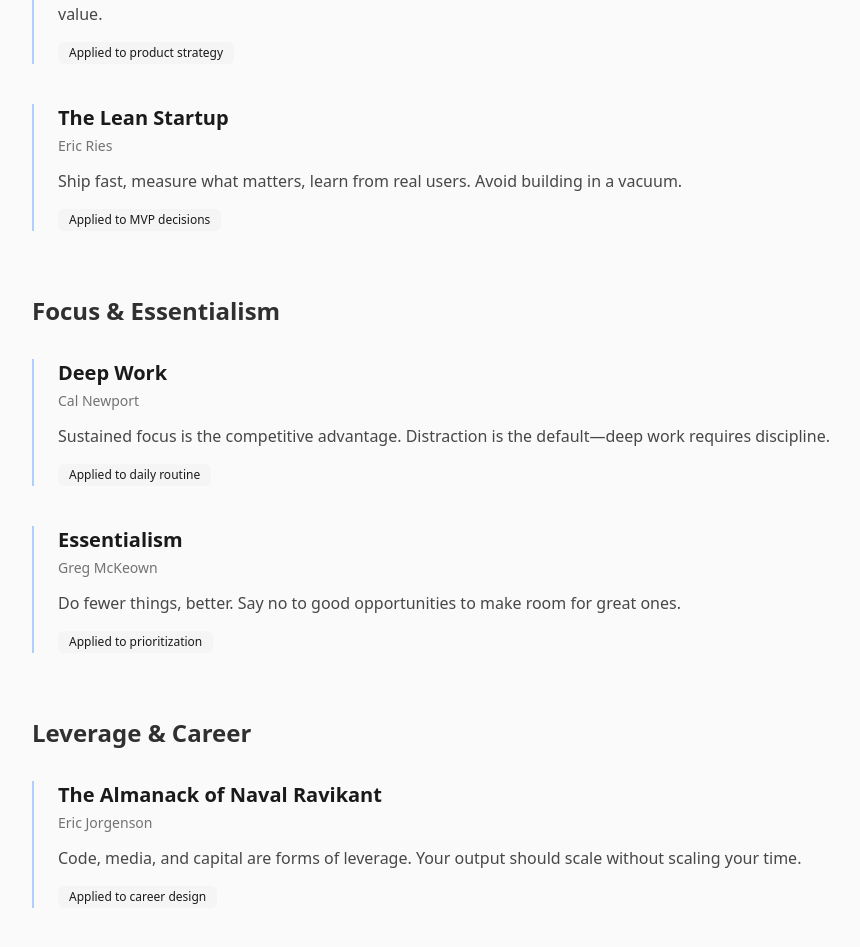
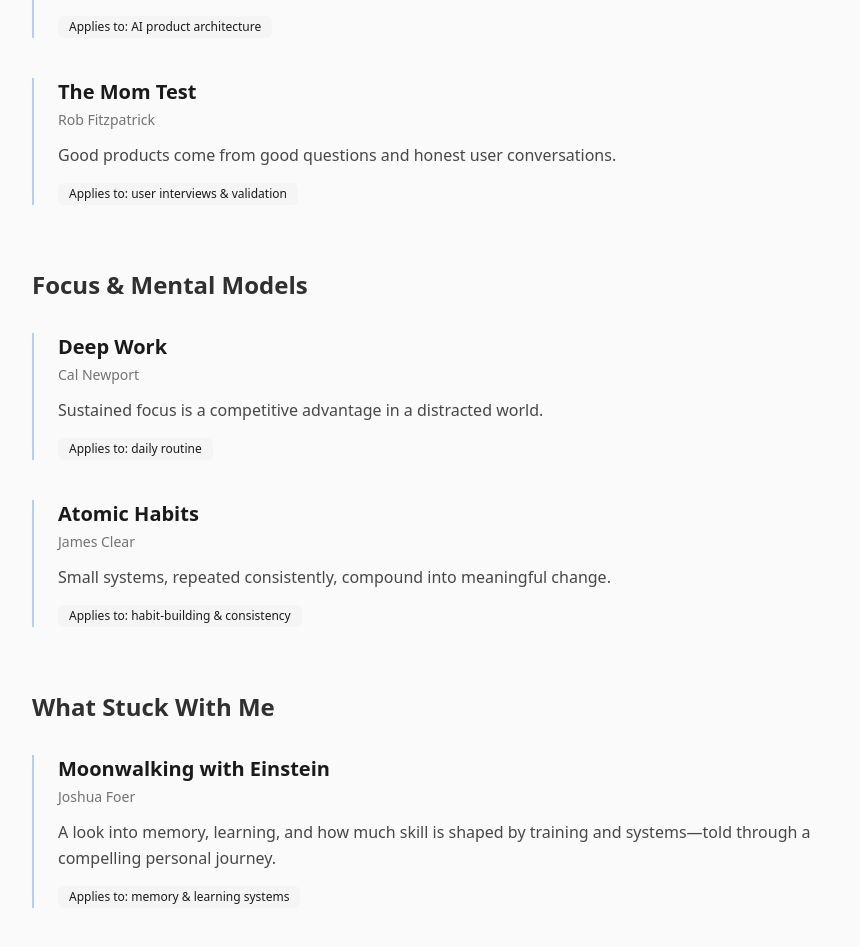
Before and after one commit to RamikaDeSilva/personal-website, a Next.js app: page / in a window 1280 px wide. Shown: the part 2823-3770 px from the top of the page, without its empty margins (192-1052 px from the left). Built offline with nearby package versions, Linux system fonts and the light colour scheme.

Commit message:
update book info

```diff
--- a/components/books.tsx
+++ b/components/books.tsx
@@ -39,7 +39,7 @@
                       {book.takeaway}
                     </p>
                     <Badge variant="secondary" className="bg-secondary text-xs">
-                      Applied to {book.appliedTo}
+                      Applies to: {book.appliedTo}
                     </Badge>
                   </div>
                 ))}
--- a/data/books.ts
+++ b/data/books.ts
@@ -9,21 +9,21 @@
 
 export const books: Book[] = [
   {
-    id: "zero-to-one",
-    title: "Zero to One",
-    author: "Peter Thiel",
+    id: "ai-agents",
+    title: "Principles of Building AI Agents",
+    author: "Sam Bhagwat",
     takeaway:
-      "Building something 10x better matters more than incremental improvements. Monopolies create lasting value.",
-    appliedTo: "product strategy",
+      "Designing AI systems as modular, goal-driven agents rather than static features.",
+    appliedTo: "AI product architecture",
     category: "Product & Strategy",
   },
   {
-    id: "lean-startup",
-    title: "The Lean Startup",
-    author: "Eric Ries",
+    id: "mom-test",
+    title: "The Mom Test",
+    author: "Rob Fitzpatrick",
     takeaway:
-      "Ship fast, measure what matters, learn from real users. Avoid building in a vacuum.",
-    appliedTo: "MVP decisions",
+      "Good products come from good questions and honest user conversations.",
+    appliedTo: "user interviews & validation",
     category: "Product & Strategy",
   },
   {
@@ -31,32 +31,32 @@
     title: "Deep Work",
     author: "Cal Newport",
     takeaway:
-      "Sustained focus is the competitive advantage. Distraction is the default—deep work requires discipline.",
+      "Sustained focus is a competitive advantage in a distracted world.",
     appliedTo: "daily routine",
-    category: "Focus & Essentialism",
+    category: "Focus & Mental Models",
   },
   {
-    id: "essentialism",
-    title: "Essentialism",
-    author: "Greg McKeown",
+    id: "atomic-habits",
+    title: "Atomic Habits",
+    author: "James Clear",
     takeaway:
-      "Do fewer things, better. Say no to good opportunities to make room for great ones.",
-    appliedTo: "prioritization",
-    category: "Focus & Essentialism",
+      "Small systems, repeated consistently, compound into meaningful change.",
+    appliedTo: "habit-building & consistency",
+    category: "Focus & Mental Models",
   },
   {
-    id: "almanack",
-    title: "The Almanack of Naval Ravikant",
-    author: "Eric Jorgenson",
+    id: "moonwalking-einstein",
+    title: "Moonwalking with Einstein",
+    author: "Joshua Foer",
     takeaway:
-      "Code, media, and capital are forms of leverage. Your output should scale without scaling your time.",
-    appliedTo: "career design",
-    category: "Leverage & Career",
+      "A look into memory, learning, and how much skill is shaped by training and systems—told through a compelling personal journey.",
+    appliedTo: "memory & learning systems",
+    category: "What Stuck With Me",
   },
 ];
 
 export const bookCategories = [
   "Product & Strategy",
-  "Focus & Essentialism",
-  "Leverage & Career",
+  "Focus & Mental Models",
+  "What Stuck With Me",
 ];
```
